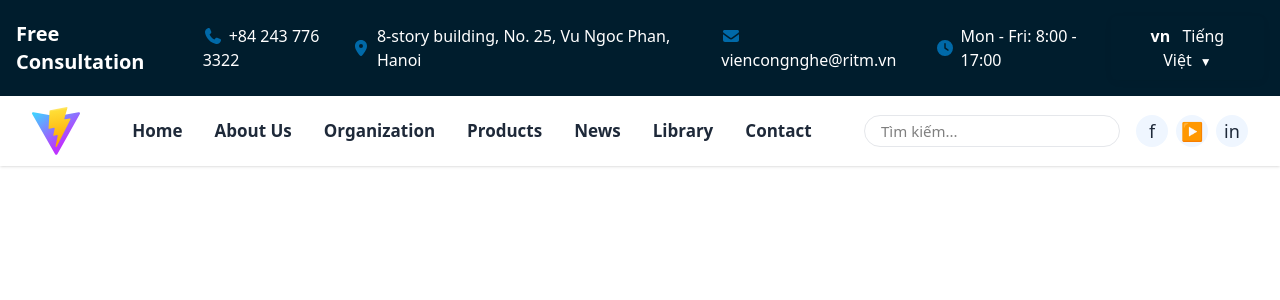
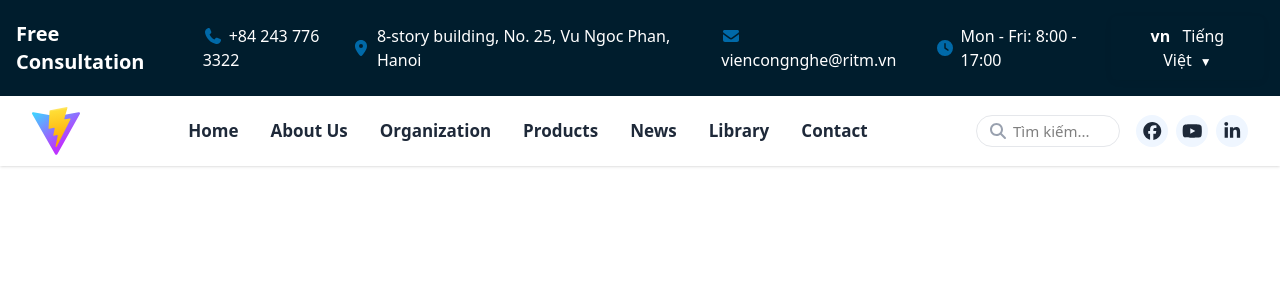
Before and after one commit to bhviet12/viencongnghe, a React (Vite) app: page / in a window 1280 px wide. Shown: the top 300 px of the page. Built offline with nearby package versions, Linux system fonts and the light colour scheme.

Commit message:
menu: update 2

```diff
--- a/package.json
+++ b/package.json
@@ -16,6 +16,7 @@
   "dependencies": {
     "@ant-design/icons": "^5.6.1",
     "@fortawesome/fontawesome-svg-core": "^7.0.0",
+    "@fortawesome/free-brands-svg-icons": "^7.0.0",
     "@fortawesome/free-solid-svg-icons": "^7.0.0",
     "@fortawesome/react-fontawesome": "^3.0.0",
     "@tailwindcss/vite": "^4.1.12",
--- a/src/components/Header/Menu.tsx
+++ b/src/components/Header/Menu.tsx
@@ -1,6 +1,9 @@
 
 import React from "react";
 import { content } from "../data/content";
+import{ FontAwesomeIcon } from "@fortawesome/react-fontawesome";
+import { faFacebook, faYoutube,faLinkedinIn, } from "@fortawesome/free-brands-svg-icons";
+import { faSearch } from "@fortawesome/free-solid-svg-icons";
 
 interface MenuProps {
   lang: "en" | "vi";
@@ -21,11 +24,20 @@ const Menu: React.FC<MenuProps> = ({ lang }) => {
         ))}
       </ul>
       <div className="flex items-center gap-4">
-        <input className="border border-gray-200 rounded-full px-4 py-1 text-[15px] focus:border-blue-600 outline-none transition" type="text" placeholder="Tìm kiếm..." />
+        <div className="relative">
+          <span className="absolute left-3 top-1/2 -translate-y-1/2 text-gray-400">
+            <FontAwesomeIcon icon={faSearch} />
+          </span>
+          <input
+            className="border border-gray-200 rounded-full pl-9 pr-4 py-1 text-[15px] focus:border-blue-600 outline-none transition w-36"
+            type="text"
+            placeholder="Tìm kiếm..."
+          />
+        </div>
         <div className="flex gap-2">
-          <a href="#" title="Facebook" className="flex items-center justify-center w-8 h-8 rounded-full bg-blue-50 text-gray-800 text-[18px] hover:bg-blue-600 hover:text-white transition"><span>f</span></a>
-          <a href="#" title="Youtube" className="flex items-center justify-center w-8 h-8 rounded-full bg-blue-50 text-gray-800 text-[18px] hover:bg-blue-600 hover:text-white transition"><span>▶</span></a>
-          <a href="#" title="LinkedIn" className="flex items-center justify-center w-8 h-8 rounded-full bg-blue-50 text-gray-800 text-[18px] hover:bg-blue-600 hover:text-white transition"><span>in</span></a>
+          <a href="#" title="Facebook" className="flex items-center justify-center w-8 h-8 rounded-full bg-blue-50 text-gray-800 text-[18px] hover:bg-blue-600 hover:text-white transition"><span><FontAwesomeIcon icon={faFacebook} /></span></a>
+          <a href="#" title="Youtube" className="flex items-center justify-center w-8 h-8 rounded-full bg-blue-50 text-gray-800 text-[18px] hover:bg-blue-600 hover:text-white transition"><span><FontAwesomeIcon icon={faYoutube} /></span></a>
+          <a href="#" title="LinkedIn" className="flex items-center justify-center w-8 h-8 rounded-full bg-blue-50 text-gray-800 text-[18px] hover:bg-blue-600 hover:text-white transition"><span><FontAwesomeIcon icon={faLinkedinIn} /></span></a>
         </div>
       </div>
     </nav>
--- a/src/components/data/content.tsx
+++ b/src/components/data/content.tsx
@@ -17,6 +17,6 @@ export const content = {
       email: "viencongnghe@ritm.vn",
       workingHours: "Thứ 2 - Thứ 6: 8:00 - 17:00",
   },
-    menu:["Tranng chủ", "Về chúng tôi", "Cơ cấu tổ chức", "Sản phẩm", "Tin tức", "Thư viện", "Liên hệ"],
+    menu:["Trang chủ", "Về chúng tôi", "Cơ cấu tổ chức", "Sản phẩm", "Tin tức", "Thư viện", "Liên hệ"],
 },
 };
```
Also changed, not shown: 1 other file (tests, documents, lock files or other folders).
